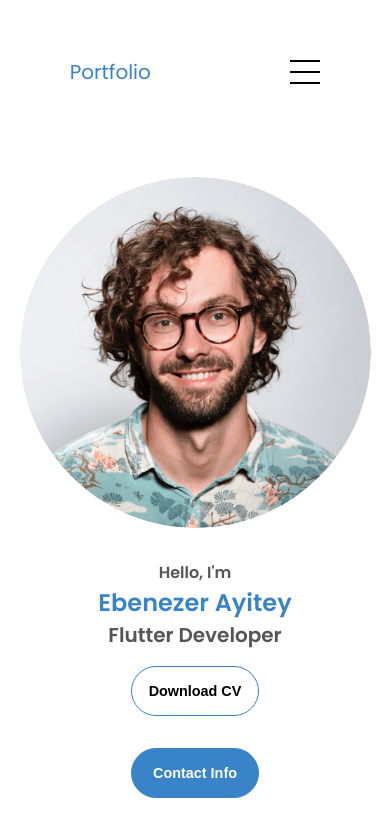
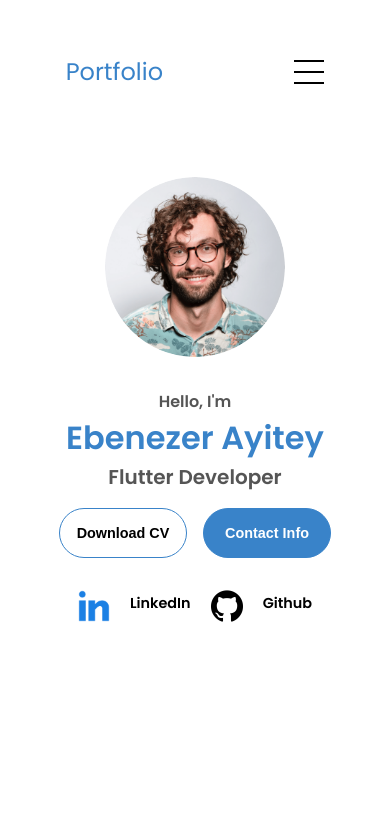
Before and after one commit to pjaiit365/portfolio, a website: page ind.html in a window 390 px wide. Shown: the top 827 px of the page. Drawn offline with Linux system fonts and the light colour scheme.

Commit message:
update mediaquery

```diff
--- a/mediaqueries.css
+++ b/mediaqueries.css
@@ -1,6 +1,3 @@
-/* Base styles for larger screens */
-
-/* Medium to Large Screens (1400px and below) */
 @media screen and (max-width: 1400px) {
   #profile {
     height: 83vh;
@@ -15,7 +12,6 @@
   }
 }
 
-/* Tablets and Smaller Screens (1200px and below) */
 @media screen and (max-width: 1200px) {
   #desktop-nav {
     display: none;
@@ -46,17 +42,22 @@
     height: 275px;
     margin: 0 auto 2rem;
   }
+
   .section__pic-container_about {
     width: 275px;
     height: 275px;
     margin: 0 auto 2rem;
   }
+
   .about-containers {
     margin-top: 0;
   }
+
+  .menu-links a{
+    font-size: 1.25rem;
+  }
 }
 
-/* Mobile Devices (600px and below) */
 @media screen and (max-width: 600px) {
   #contact,
   footer {
@@ -95,9 +96,17 @@
     flex-direction: column;
     gap: 0.5rem;
     text-align: center;
+
   }
   .section__pic-container {
-    width: auto;
+
+    width: 46vw;
+    height: 46vw;
+    justify-content: center;
+  }
+
+  .section__pic-container_about {
+    width: 46vw;
     height: 46vw;
     justify-content: center;
   }
@@ -110,29 +119,16 @@
   .text-container {
     text-align: justify;
   }
-}
 
-/* Extra Small Devices (Phones, less than 400px) */
-@media screen and (max-width: 400px) {
-  .logo {
-    font-size: 1.25rem;
+  .quote-text{
+    font-size: 0.9rem;
   }
-  .title {
-    font-size: 1.5rem;
+
+  .menu-links a{
+    font-size: 1rem;
   }
-  .section__pic-container {
-    width: 100%;
-    height: auto;
-  }
-  .btn-container {
-    flex-direction: column;
-    align-items: center;
-  }
-  .nav-links {
-    gap: 0.25rem;
-  }
-  .contact-info-container p,
-  .nav-links li a {
-    font-size: 0.875rem;
+
+  .contact-info-container {
+    width: fit-content;
   }
 }
```
